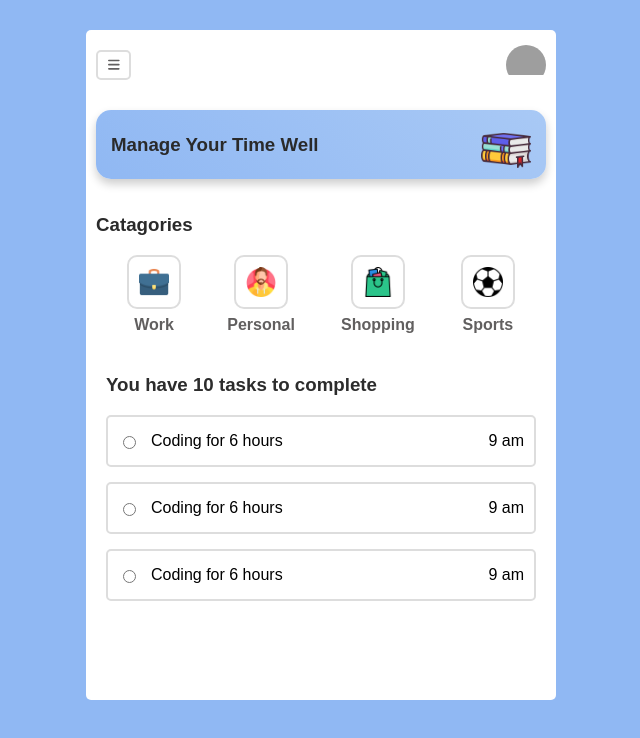
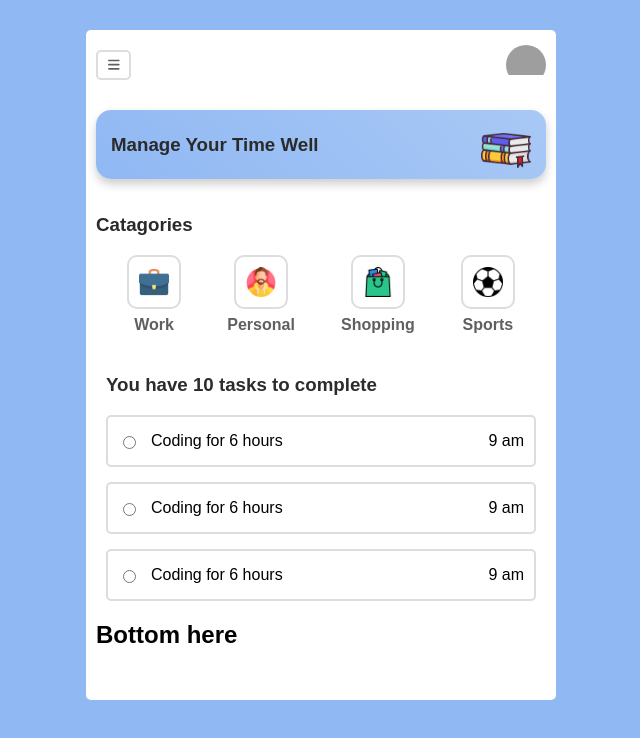
Before and after one commit to shafik720/To-do-app-with-React-Node-Mongodb, a React (Create React App) app: page / in a window 1280 px wide. Shown: the top 738 px of the page, without its empty margins (319-959 px from the left). Built offline with nearby package versions, Linux system fonts and the light colour scheme; grey boxes are pictures that could not be loaded.

Commit message:
working on tasks section

```diff
--- a/src/App.js
+++ b/src/App.js
@@ -4,6 +4,7 @@ import Header from './Components/Header/Header';
 import Banner from './Components/Banner/Banner';
 import Catagories from './Components/Catagories/Catagories';
 import Tasks from './Components/Tasks/Tasks';
+import BottomSection from './Components/BottomSection/BottomSection';
 
 function App() {
   return (
@@ -12,6 +13,7 @@ function App() {
       <Banner></Banner>
       <Catagories></Catagories>
       <Tasks></Tasks>
+      <BottomSection></BottomSection>
     </div>
   );
 }
--- /dev/null
+++ b/src/Components/BottomSection/BottomSection.js
@@ -0,0 +1,11 @@
+import React from 'react';
+
+const BottomSection = () => {
+    return (
+        <div>
+            <h2>Bottom here</h2>
+        </div>
+    );
+};
+
+export default BottomSection;
```
Also changed, not shown: src/Components/BottomSection/BottomSection.css (added).
